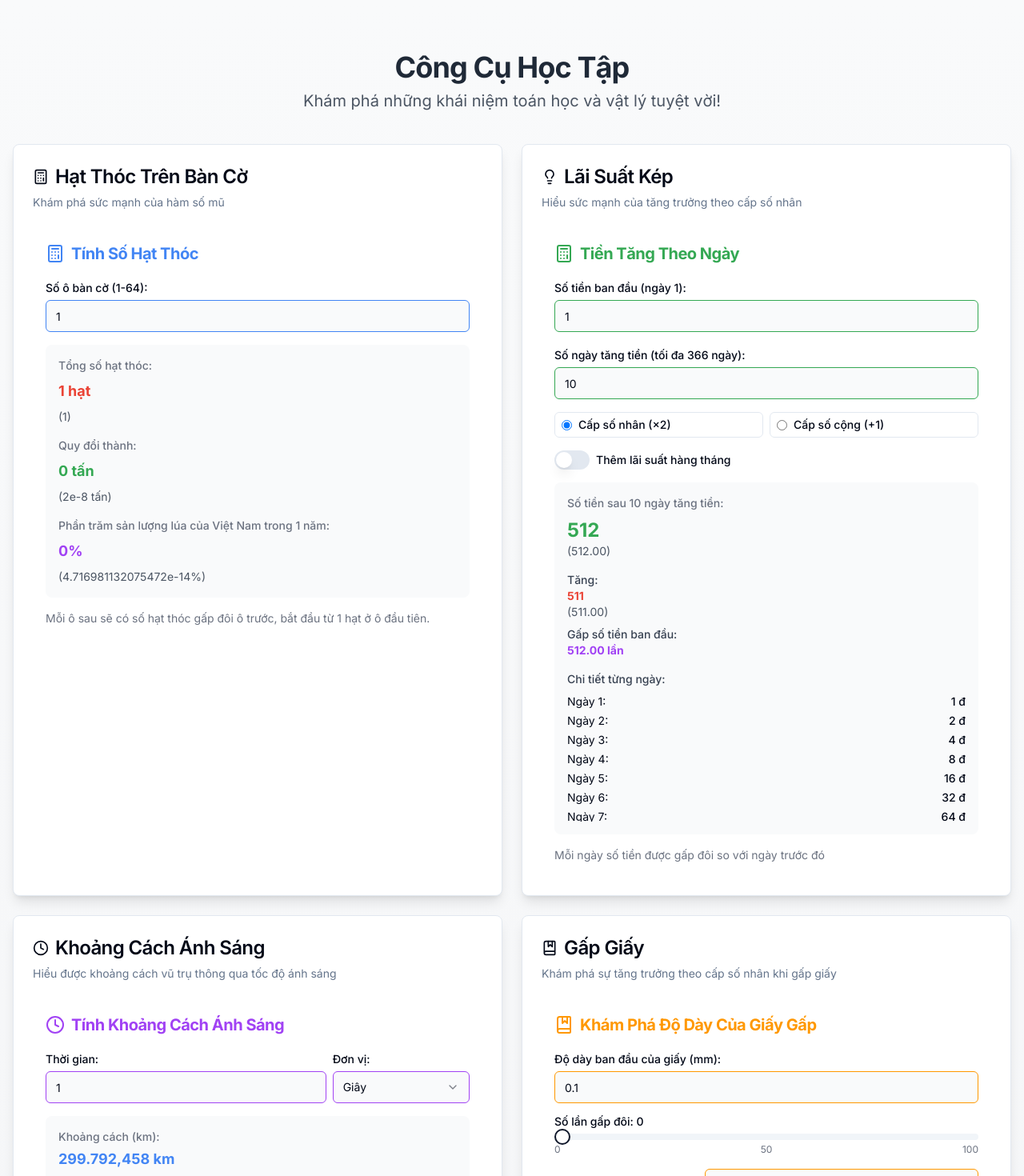
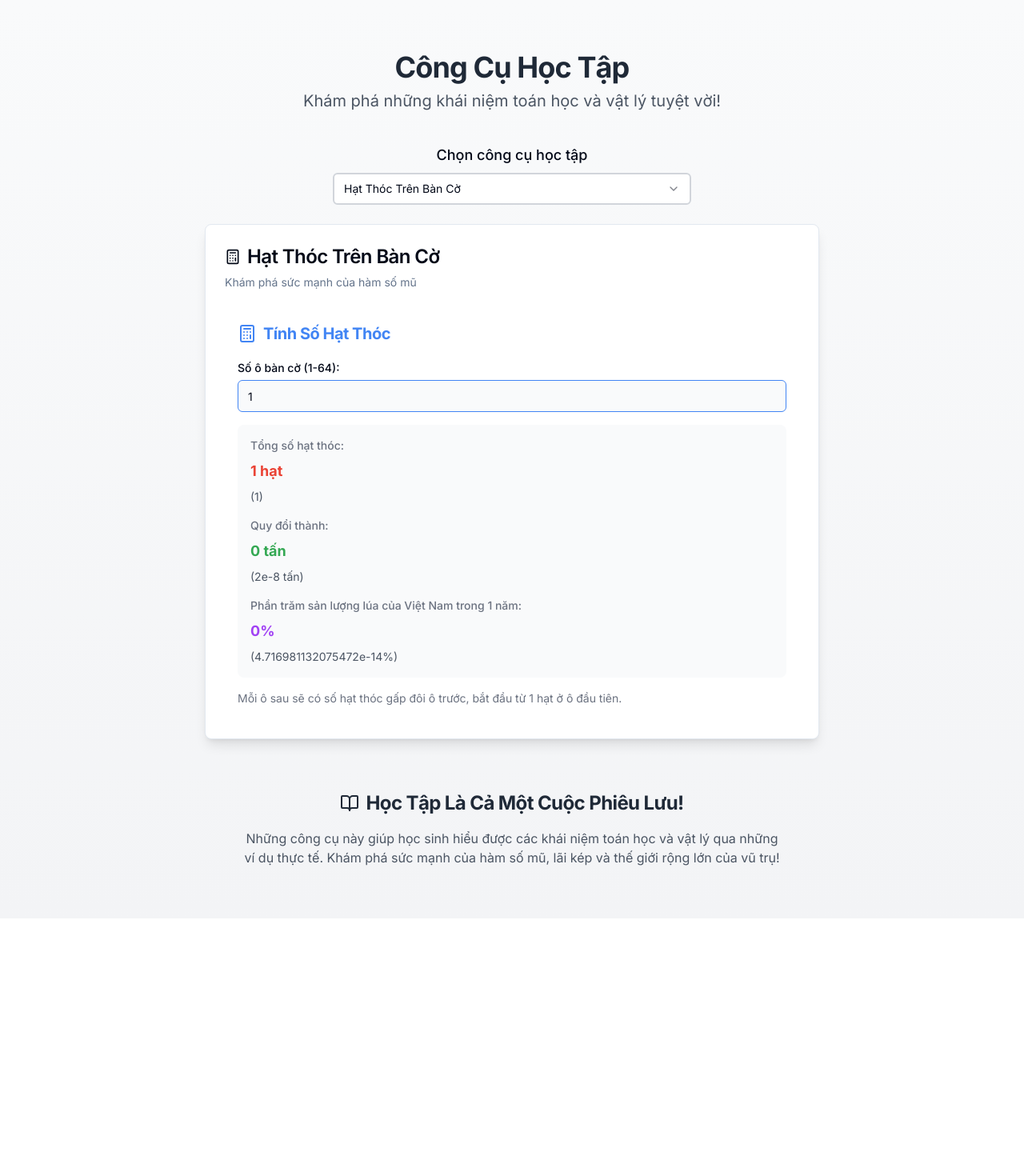
Before and after one commit to hoangduytn1703/grain-galaxy-explorer, a React (Vite) app: page / in a window 1280 px wide. Shown: the top 1470 px of the page at 80% size. After the commit the page ends 1148 px from the top, so only its background shows below. Built offline with nearby package versions, Linux system fonts and the light colour scheme.

Commit message:
Refactor: Implement form selection with dropdown
- Hide all calculator forms by default.
- Add a select box to choose and display a form.
- Add comparison to the age of the universe in the Light Distance calculator.

```diff
--- a/src/components/EducationalTool.tsx
+++ b/src/components/EducationalTool.tsx
@@ -1,13 +1,21 @@
 
-import React from "react";
+import React, { useState } from "react";
 import { Card, CardContent, CardHeader, CardTitle, CardDescription } from "@/components/ui/card";
 import { Calculator, Clock, BookOpen, Lightbulb, BookMarked } from "lucide-react";
+import { Select, SelectContent, SelectItem, SelectTrigger, SelectValue } from "@/components/ui/select";
+import { Label } from "@/components/ui/label";
 import RiceCalculator from "./RiceCalculator";
 import CompoundInterestCalculator from "./CompoundInterestCalculator";
 import LightDistanceCalculator from "./LightDistanceCalculator";
 import PaperFoldingCalculator from "./PaperFoldingCalculator";
 
 const EducationalTool = () => {
+  const [selectedTool, setSelectedTool] = useState<string>("rice");
+
+  const handleToolChange = (value: string) => {
+    setSelectedTool(value);
+  };
+
   return (
     <div className="container px-4 py-8 mx-auto max-w-7xl">
       <div className="text-center mb-10">
@@ -15,9 +23,26 @@ const EducationalTool = () => {
         <p className="text-xl text-gray-600">Khám phá những khái niệm toán học và vật lý tuyệt vời!</p>
       </div>
 
-      <div className="grid grid-cols-1 md:grid-cols-2 gap-6">
-        {/* Math Tools Card */}
-        <Card className="shadow-lg">
+      <div className="w-full max-w-md mx-auto mb-6">
+        <Label htmlFor="tool-selector" className="text-lg font-medium mb-2 block text-center">
+          Chọn công cụ học tập
+        </Label>
+        <Select value={selectedTool} onValueChange={handleToolChange}>
+          <SelectTrigger id="tool-selector" className="bg-white border-2 border-gray-300">
+            <SelectValue placeholder="Chọn công cụ" />
+          </SelectTrigger>
+          <SelectContent>
+            <SelectItem value="rice">Hạt Thóc Trên Bàn Cờ</SelectItem>
+            <SelectItem value="interest">Lãi Suất Kép</SelectItem>
+            <SelectItem value="light">Khoảng Cách Ánh Sáng</SelectItem>
+            <SelectItem value="paper">Gấp Giấy</SelectItem>
+          </SelectContent>
+        </Select>
+      </div>
+
+      <div className="mt-6">
+        {selectedTool === "rice" && (
+          <Card className="shadow-lg max-w-3xl mx-auto">
             <CardHeader>
               <CardTitle className="text-2xl flex items-center gap-2">
                 <Calculator className="h-5 w-5" /> Hạt Thóc Trên Bàn Cờ
@@ -30,9 +55,10 @@ const EducationalTool = () => {
               <RiceCalculator />
             </CardContent>
           </Card>
+        )}
 
-        {/* Compound Interest Card */}
-        <Card className="shadow-lg">
+        {selectedTool === "interest" && (
+          <Card className="shadow-lg max-w-3xl mx-auto">
             <CardHeader>
               <CardTitle className="text-2xl flex items-center gap-2">
                 <Lightbulb className="h-5 w-5" /> Lãi Suất Kép
@@ -45,11 +71,10 @@ const EducationalTool = () => {
               <CompoundInterestCalculator />
             </CardContent>
           </Card>
-      </div>
+        )}
 
-      {/* Light Distance and Paper Folding Cards in a grid */}
-      <div className="mt-6 grid grid-cols-1 md:grid-cols-2 gap-6">
-        <Card className="shadow-lg">
+        {selectedTool === "light" && (
+          <Card className="shadow-lg max-w-3xl mx-auto">
             <CardHeader>
               <CardTitle className="text-2xl flex items-center gap-2">
                 <Clock className="h-5 w-5" /> Khoảng Cách Ánh Sáng
@@ -62,8 +87,10 @@ const EducationalTool = () => {
               <LightDistanceCalculator />
             </CardContent>
           </Card>
+        )}
 
-        <Card className="shadow-lg">
+        {selectedTool === "paper" && (
+          <Card className="shadow-lg max-w-3xl mx-auto">
             <CardHeader>
               <CardTitle className="text-2xl flex items-center gap-2">
                 <BookMarked className="h-5 w-5" /> Gấp Giấy
@@ -76,6 +103,7 @@ const EducationalTool = () => {
               <PaperFoldingCalculator />
             </CardContent>
           </Card>
+        )}
       </div>
 
       <div className="mt-16 text-center">
--- a/src/components/LightDistanceCalculator.tsx
+++ b/src/components/LightDistanceCalculator.tsx
@@ -7,7 +7,8 @@ import {
   kmToEarthToSunTrips,
   kmToMilkyWayEdgeTrips,
   kmToEarthCircumferenceTrips,
-  convertTimeToSeconds
+  convertTimeToSeconds,
+  compareToUniverseAge
 } from "@/utils/calculators";
 import { Input } from "@/components/ui/input";
 import { Label } from "@/components/ui/label";
@@ -33,17 +34,20 @@ const LightDistanceCalculator = () => {
   const [sunTrips, setSunTrips] = useState<number>(0);
   const [galaxyEdgePercent, setGalaxyEdgePercent] = useState<number>(0);
   const [earthCircumferences, setEarthCircumferences] = useState<number>(0);
+  const [universeAgePercent, setUniverseAgePercent] = useState<number>(0);
 
   useEffect(() => {
     const seconds = convertTimeToSeconds(timeValue, timeUnit);
     const distance = lightDistanceInKm(seconds);
+    const calculatedLightYears = kmToLightYears(distance);
 
     setDistanceKm(distance);
-    setLightYears(kmToLightYears(distance));
+    setLightYears(calculatedLightYears);
     setMoonTrips(kmToEarthToMoonTrips(distance));
     setSunTrips(kmToEarthToSunTrips(distance));
     setGalaxyEdgePercent(kmToMilkyWayEdgeTrips(distance) * 100);
     setEarthCircumferences(kmToEarthCircumferenceTrips(distance));
+    setUniverseAgePercent(compareToUniverseAge(calculatedLightYears));
   }, [timeValue, timeUnit]);
 
   const handleTimeValueChange = (e: React.ChangeEvent<HTMLInputElement>) => {
@@ -145,6 +149,12 @@ const LightDistanceCalculator = () => {
             <p className="text-lg font-bold text-edu-green">{formatNumber(earthCircumferences)} vòng</p>
             <p className="text-sm text-gray-600">({formatReadableNumber(earthCircumferences)} vòng)</p>
           </div>
+
+          <div className="space-y-1">
+            <p className="text-sm font-medium text-gray-500">Phần trăm so với tuổi của vũ trụ (13,8 tỷ năm):</p>
+            <p className="text-lg font-bold text-edu-purple">{formatNumber(universeAgePercent)}%</p>
+            <p className="text-sm text-gray-600">({formatReadableNumber(universeAgePercent)}%)</p>
+          </div>
         </div>
 
         <div className="text-sm text-gray-500 mt-4">
--- a/src/utils/calculators.ts
+++ b/src/utils/calculators.ts
@@ -1,4 +1,3 @@
-
 // Rice Calculator functions
 export const calculateRiceGrains = (squares: number): number => {
   if (squares <= 0 || squares > 64) return 0;
@@ -74,6 +73,12 @@ export const kmToEarthCircumferenceTrips = (km: number): number => {
   return km / earthCircumference;
 };
 
+export const compareToUniverseAge = (lightYears: number): number => {
+  // Universe age = 13.8 billion years
+  const universeAgeYears = 13.8e9;
+  return (lightYears / universeAgeYears) * 100;
+};
+
 // Time conversion functions for light calculator
 export const convertTimeToSeconds = (
   timeValue: number,
```
Lines whose indentation alone changed are shown as unchanged.
